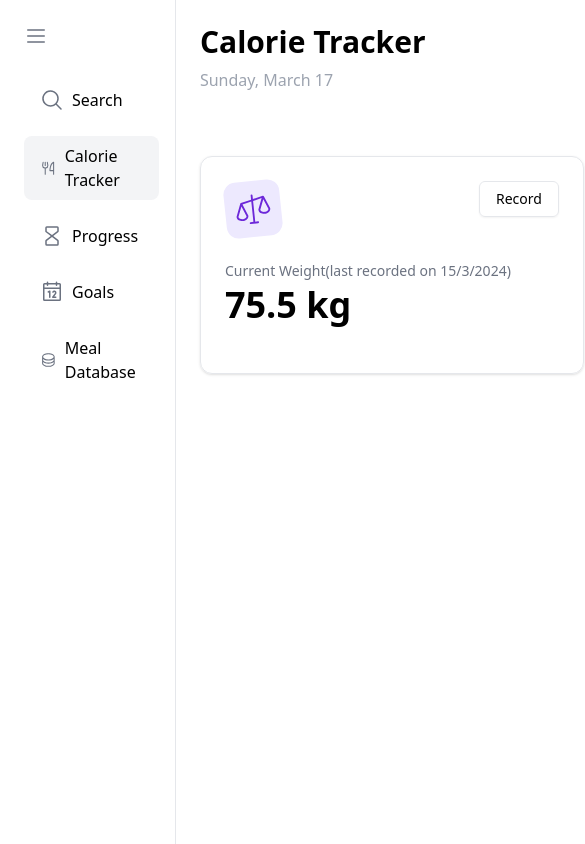
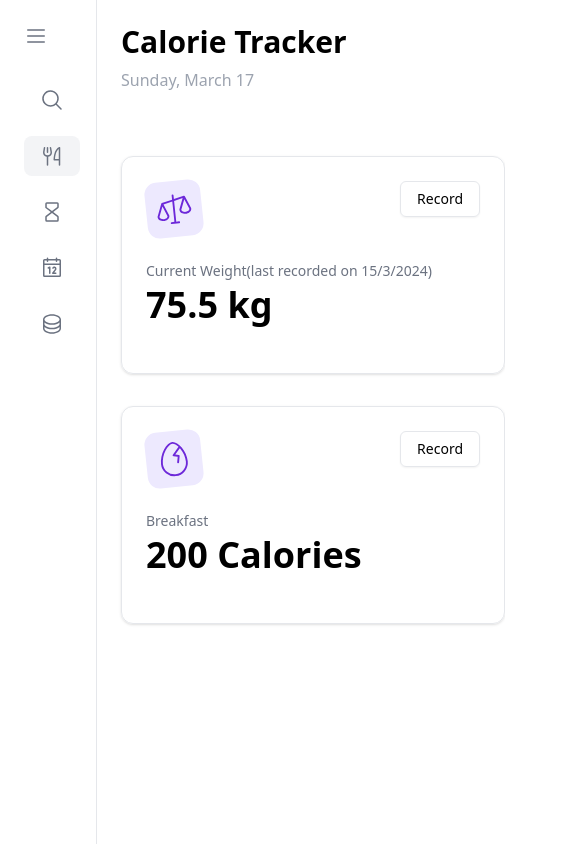
Before and after one commit to plutos28/metamorph, a website: page index.html in a window 390 px wide. Shown: the top 844 px of the page, 585 px wide, since content can reach past the window. Drawn offline with Linux system fonts and the light colour scheme.

Commit message:
make sidebar  responsive

```diff
--- a/index.html
+++ b/index.html
@@ -17,23 +17,23 @@
             <ul class="mt-8 space-y-4">
                 <li class="flex rounded-lg space-x-2 items-center px-4 py-2 hover:bg-gray-100">
                     <svg class="hover:fill-cyan-700 fill-gray-500" xmlns="http://www.w3.org/2000/svg" width="24" height="24" fill="#000000" viewBox="0 0 256 256"><path d="M229.66,218.34l-50.07-50.06a88.11,88.11,0,1,0-11.31,11.31l50.06,50.07a8,8,0,0,0,11.32-11.32ZM40,112a72,72,0,1,1,72,72A72.08,72.08,0,0,1,40,112Z"></path></svg>
-                    <p>Search</p>
+                    <p class="hidden lg:block">Search</p>
                 </li>
                 <li class="flex rounded-lg space-x-2 items-center px-4 py-2 bg-gray-100">
                     <svg class="hover:fill-cyan-700 fill-gray-500" xmlns="http://www.w3.org/2000/svg" width="24" height="24" fill="#000000" viewBox="0 0 256 256"><path d="M72,88V40a8,8,0,0,1,16,0V88a8,8,0,0,1-16,0ZM216,40V224a8,8,0,0,1-16,0V176H152a8,8,0,0,1-8-8,268.75,268.75,0,0,1,7.22-56.88c9.78-40.49,28.32-67.63,53.63-78.47A8,8,0,0,1,216,40ZM200,53.9c-32.17,24.57-38.47,84.42-39.7,106.1H200ZM119.89,38.69a8,8,0,1,0-15.78,2.63L112,88.63a32,32,0,0,1-64,0l7.88-47.31a8,8,0,1,0-15.78-2.63l-8,48A8.17,8.17,0,0,0,32,88a48.07,48.07,0,0,0,40,47.32V224a8,8,0,0,0,16,0V135.32A48.07,48.07,0,0,0,128,88a8.17,8.17,0,0,0-.11-1.31Z"></path></svg>
-                    <p>Calorie Tracker</p>
+                    <p class="hidden lg:block">Calorie Tracker</p>
                 </li>
                 <li class="flex rounded-lg space-x-2 items-center px-4 py-2 hover:bg-gray-100">
                     <svg class="hover:fill-cyan-700 fill-gray-500" xmlns="http://www.w3.org/2000/svg" width="24" height="24" fill="#000000" viewBox="0 0 256 256"><path d="M200,75.64V40a16,16,0,0,0-16-16H72A16,16,0,0,0,56,40V76a16.07,16.07,0,0,0,6.4,12.8L114.67,128,62.4,167.2A16.07,16.07,0,0,0,56,180v36a16,16,0,0,0,16,16H184a16,16,0,0,0,16-16V180.36a16.09,16.09,0,0,0-6.35-12.77L141.27,128l52.38-39.6A16.05,16.05,0,0,0,200,75.64ZM184,216H72V180l56-42,56,42.35Zm0-140.36L128,118,72,76V40H184Z"></path></svg>
-                    <p>Progress</p>
+                    <p class="hidden lg:block">Progress</p>
                 </li>
                 <li class="flex rounded-lg space-x-2 items-center px-4 py-2 hover:bg-gray-100">
                     <svg class="hover:fill-cyan-700 fill-gray-500" xmlns="http://www.w3.org/2000/svg" width="24" height="24" fill="#000000" viewBox="0 0 256 256"><path d="M208,32H184V24a8,8,0,0,0-16,0v8H88V24a8,8,0,0,0-16,0v8H48A16,16,0,0,0,32,48V208a16,16,0,0,0,16,16H208a16,16,0,0,0,16-16V48A16,16,0,0,0,208,32ZM72,48v8a8,8,0,0,0,16,0V48h80v8a8,8,0,0,0,16,0V48h24V80H48V48ZM208,208H48V96H208V208Zm-96-88v64a8,8,0,0,1-16,0V132.94l-4.42,2.22a8,8,0,0,1-7.16-14.32l16-8A8,8,0,0,1,112,120Zm59.16,30.45L152,176h16a8,8,0,0,1,0,16H136a8,8,0,0,1-6.4-12.8l28.78-38.37A8,8,0,1,0,145.07,132a8,8,0,1,1-13.85-8A24,24,0,0,1,176,136,23.76,23.76,0,0,1,171.16,150.45Z"></path></svg>
-                    <p>Goals</p>
+                    <p class="hidden lg:block">Goals</p>
                 </li>
                 <li class="flex rounded-lg space-x-2 items-center px-4 py-2 hover:bg-gray-100">
                     <svg class="hover:fill-cyan-700 fill-gray-500" xmlns="http://www.w3.org/2000/svg" width="24" height="24" fill="#000000" viewBox="0 0 256 256"><path d="M128,24C74.17,24,32,48.6,32,80v96c0,31.4,42.17,56,96,56s96-24.6,96-56V80C224,48.6,181.83,24,128,24Zm80,104c0,9.62-7.88,19.43-21.61,26.92C170.93,163.35,150.19,168,128,168s-42.93-4.65-58.39-13.08C55.88,147.43,48,137.62,48,128V111.36c17.06,15,46.23,24.64,80,24.64s62.94-9.68,80-24.64ZM69.61,53.08C85.07,44.65,105.81,40,128,40s42.93,4.65,58.39,13.08C200.12,60.57,208,70.38,208,80s-7.88,19.43-21.61,26.92C170.93,115.35,150.19,120,128,120s-42.93-4.65-58.39-13.08C55.88,99.43,48,89.62,48,80S55.88,60.57,69.61,53.08ZM186.39,202.92C170.93,211.35,150.19,216,128,216s-42.93-4.65-58.39-13.08C55.88,195.43,48,185.62,48,176V159.36c17.06,15,46.23,24.64,80,24.64s62.94-9.68,80-24.64V176C208,185.62,200.12,195.43,186.39,202.92Z"></path></svg>
-                    <p>Meal Database</p>
+                    <p class="hidden lg:block">Meal Database</p>
                 </li>
             </ul>
         </aside>
@@ -47,7 +47,9 @@
             </div>
 
             <!-- Stat Cards -->
-            <div class="flex space-x-8">
+            <!-- <div class="flex flex-col space-x-8"> -->
+
+            <div class="flex flex-col space-y-8 md:flex md:flex-row">
                 <!-- weight -->
                 <div class="rounded-xl border shadow w-96 overflow-hidden">
                     <div class="flex justify-between p-6">
```
Also changed, not shown: output.css.
